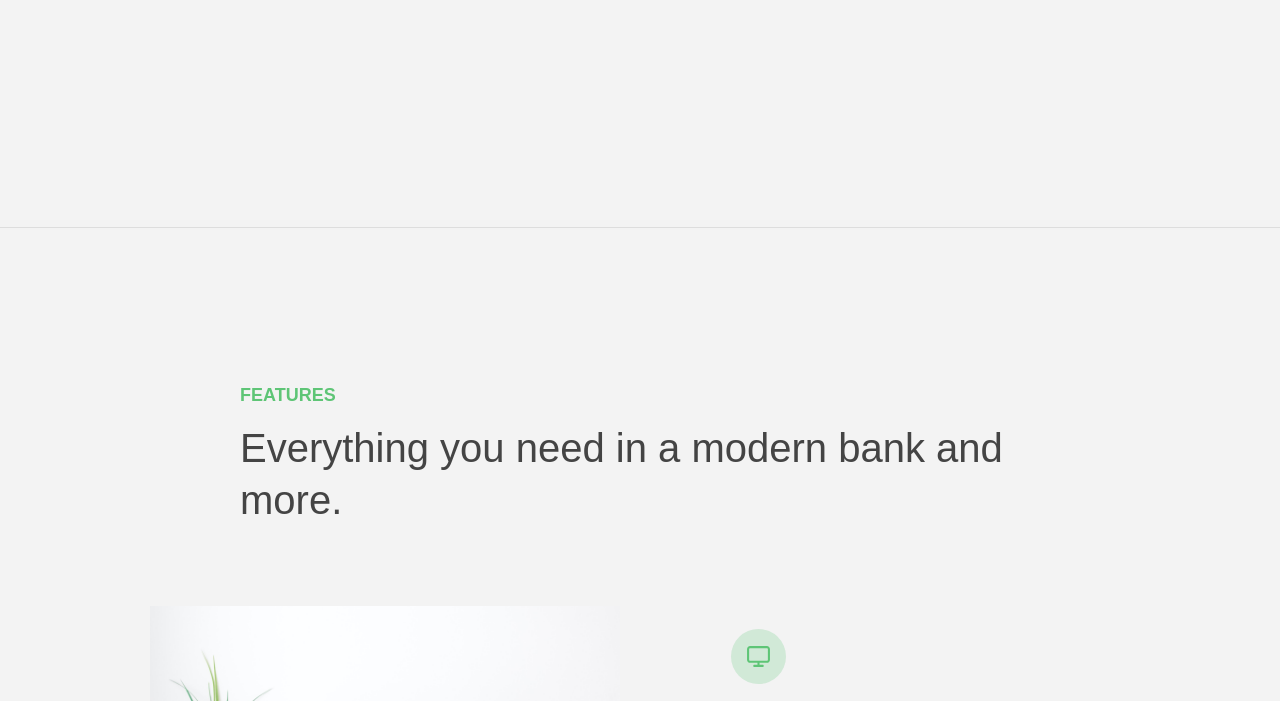
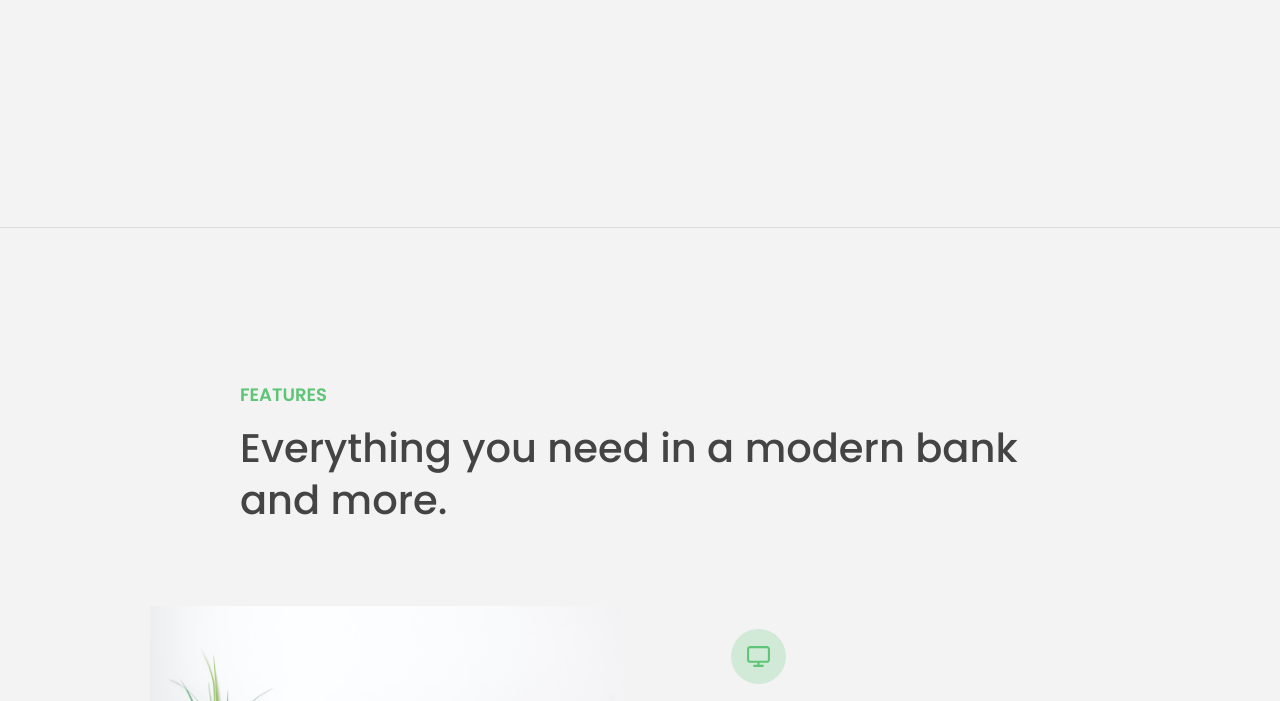
Before and after one commit to totallymad/javaScriptCourse, a plain HTML site: page 13-Advanced-DOM-Bankist/starter/index.html in a window 1280 px wide. Shown: the part 573-1274 px from the top of the page. Drawn offline with Linux system fonts and the light colour scheme.

Commit message:
advanced dom bankist done 1

```diff
--- a/13-Advanced-DOM-Bankist/starter/style.css
+++ b/13-Advanced-DOM-Bankist/starter/style.css
@@ -28,7 +28,7 @@ html {
 }
 
 body {
-  font-family: '', sans-serif;
+  font-family: 'Poppins', sans-serif;
   font-weight: 300;
   color: #444;
   line-height: 1.9;
```
